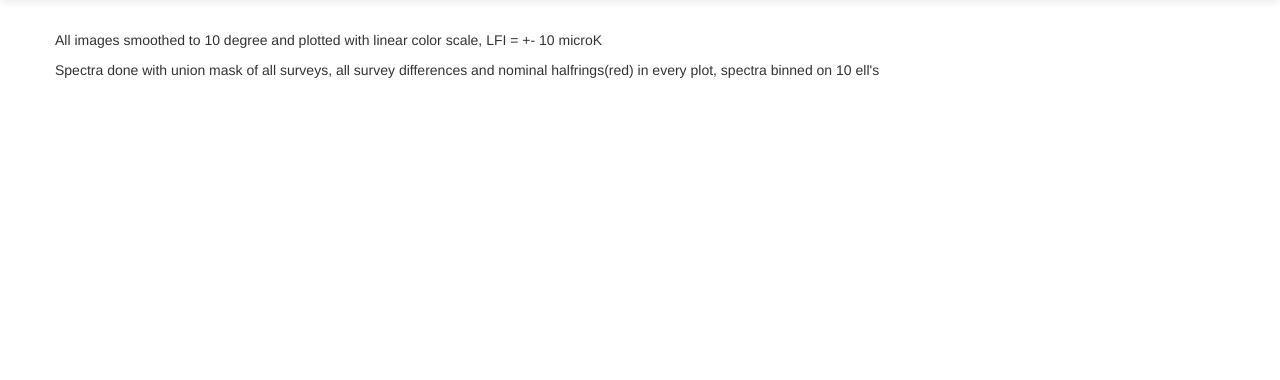
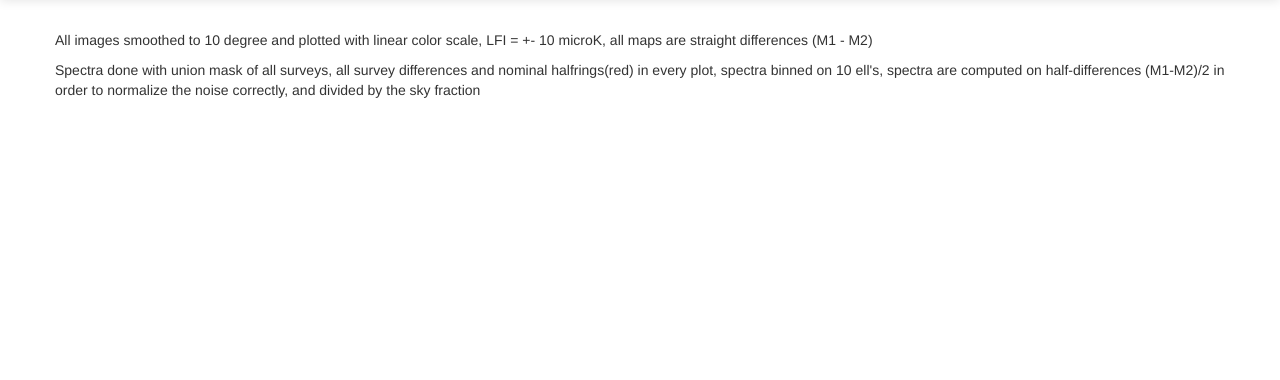
Before and after one commit to zonca/plancknull, a Python web app: template html/templates/page.html in a window 1280 px wide. Shown: the part 40-420 px from the top of the page. Run offline with Jinja, Linux system fonts and the light colour scheme; the template is opened without the code that fills it, so the values that code supplies are empty; some libraries are stand-ins or nearby versions.

Commit message:
documentation on normalization

```diff
--- a/html/templates/page.html
+++ b/html/templates/page.html
@@ -4,9 +4,10 @@
 
 {% block content %}
 
-<p> All images smoothed to 10 degree and plotted with linear color scale, LFI = +- 10 microK</p>
+<p> All images smoothed to 10 degree and plotted with linear color scale, LFI = +- 10 microK,
+all maps are straight differences (M1 - M2)</p>
 <p> Spectra done with union mask of all surveys, all survey differences and nominal halfrings(red)
-in every plot, spectra binned on 10 ell's</p>
+in every plot, spectra binned on 10 ell's, spectra are computed on half-differences (M1-M2)/2 in order to normalize the noise correctly, and divided by the sky fraction</p>
 
 {% if summary_tables %}
 
```
